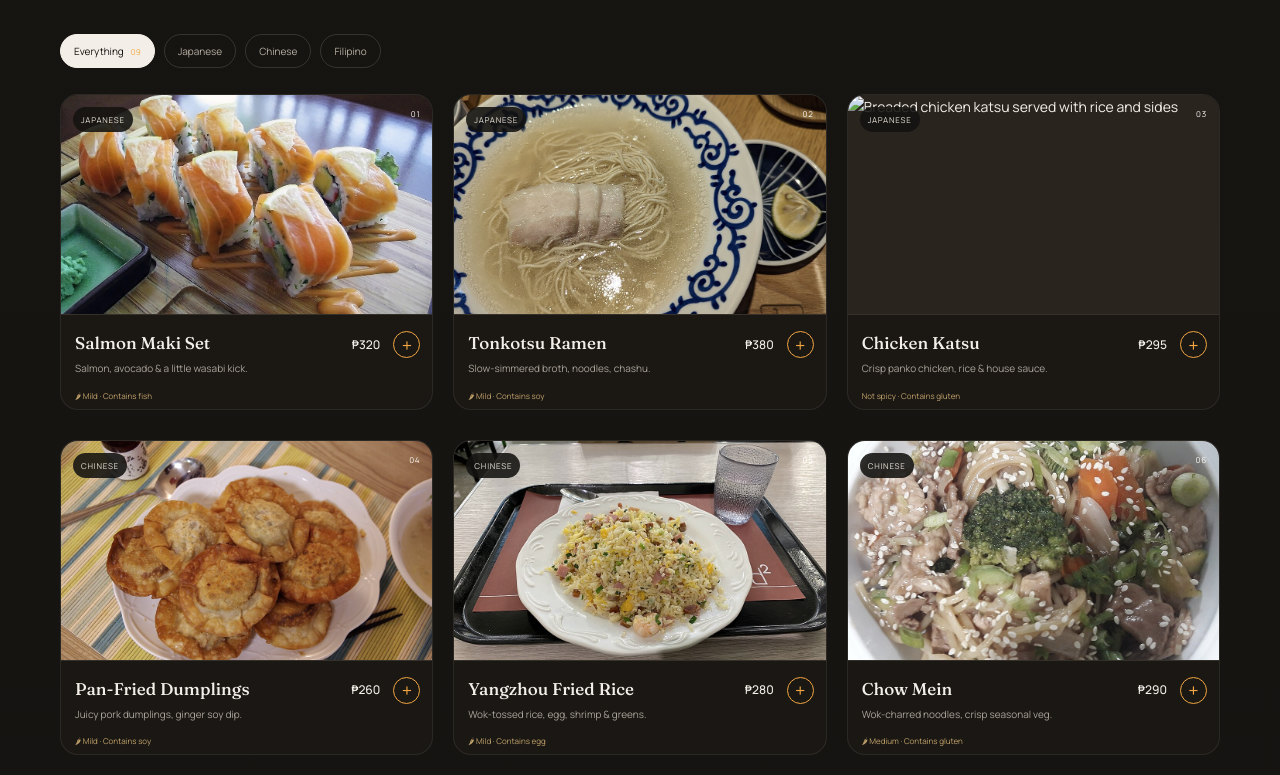
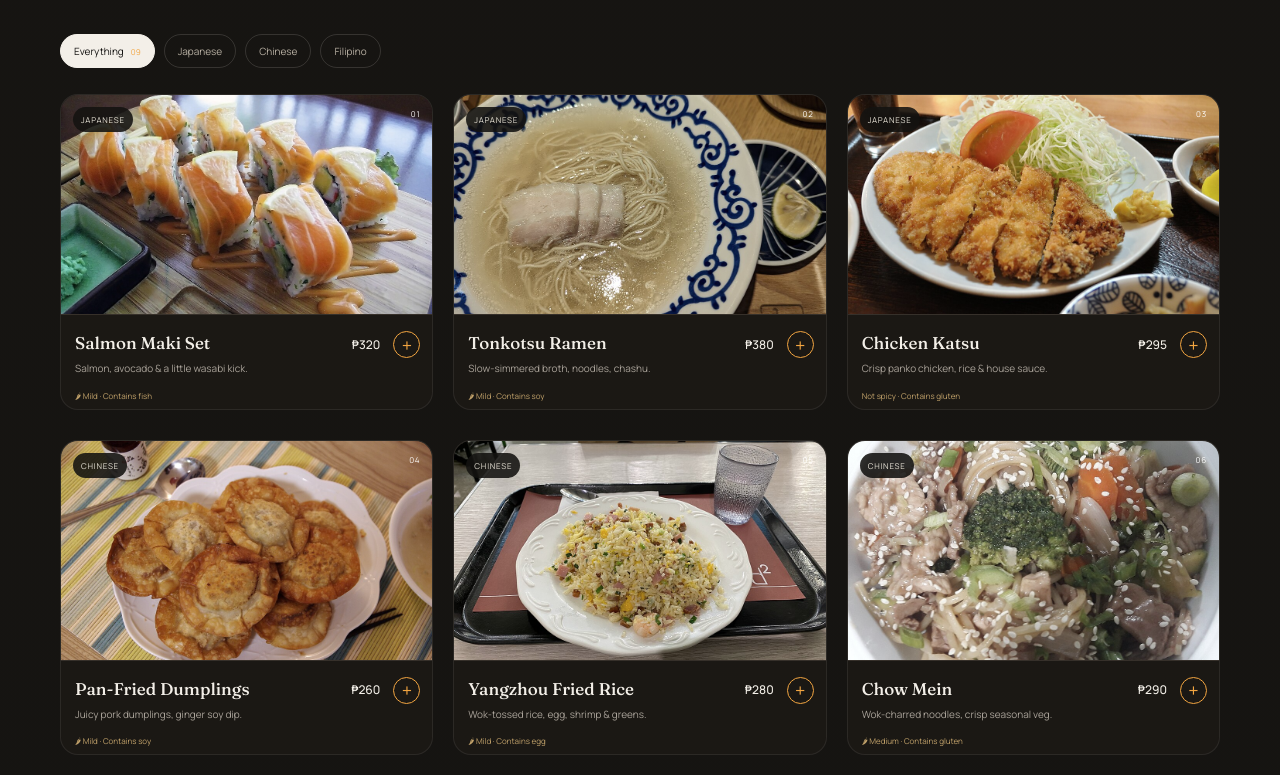
Before and after one commit to JOSHDEVCAFF/Lea-s-TableFinal, a plain HTML site: page index.html in a window 1280 px wide. Shown: the part 1705-2480 px from the top of the page. Drawn offline with Linux system fonts and the light colour scheme.

Commit message:
Update index.html

```diff
--- a/index.html
+++ b/index.html
@@ -72,7 +72,7 @@
       <div class="food-grid">
         <article class="food-card" data-cuisine="Japanese"><div class="food-image"><img src="salmon-maki.jpg" alt="Salmon-topped sushi rolls with rice and avocado"><span class="food-category">JAPANESE</span><span class="food-number">01</span></div><div class="food-info"><div><h3>Salmon Maki Set</h3><p>Salmon, avocado & a little wasabi kick.</p><span class="food-tags">🌶 Mild · Contains fish</span></div><div class="food-buy"><strong>₱320</strong><button class="add-button" type="button" data-add="Salmon Maki Set" data-price="320" aria-label="Add Salmon Maki Set to tray">+</button></div></div></article>
         <article class="food-card" data-cuisine="Japanese"><div class="food-image"><img src="tonkotsu-ramen.jpg" alt="Tonkotsu ramen with noodles and sliced pork"><span class="food-category">JAPANESE</span><span class="food-number">02</span></div><div class="food-info"><div><h3>Tonkotsu Ramen</h3><p>Slow-simmered broth, noodles, chashu.</p><span class="food-tags">🌶 Mild · Contains soy</span></div><div class="food-buy"><strong>₱380</strong><button class="add-button" type="button" data-add="Tonkotsu Ramen" data-price="380" aria-label="Add Tonkotsu Ramen to tray">+</button></div></div></article>
-        <article class="food-card" data-cuisine="Japanese"><div class="food-image"><img src=chicken-katsu.jpg" alt="Breaded chicken katsu served with rice and sides"><span class="food-category">JAPANESE</span><span class="food-number">03</span></div><div class="food-info"><div><h3>Chicken Katsu</h3><p>Crisp panko chicken, rice & house sauce.</p><span class="food-tags">Not spicy · Contains gluten</span></div><div class="food-buy"><strong>₱295</strong><button class="add-button" type="button" data-add="Chicken Katsu" data-price="295" aria-label="Add Chicken Katsu to tray">+</button></div></div></article>
+        <article class="food-card" data-cuisine="Japanese"><div class="food-image"><img src="chicken-katsu.jpg" alt="Breaded chicken katsu served with rice and sides"><span class="food-category">JAPANESE</span><span class="food-number">03</span></div><div class="food-info"><div><h3>Chicken Katsu</h3><p>Crisp panko chicken, rice & house sauce.</p><span class="food-tags">Not spicy · Contains gluten</span></div><div class="food-buy"><strong>₱295</strong><button class="add-button" type="button" data-add="Chicken Katsu" data-price="295" aria-label="Add Chicken Katsu to tray">+</button></div></div></article>
         <article class="food-card" data-cuisine="Chinese"><div class="food-image"><img src="pan-fried-dumplings.jpg" alt="Golden pan-fried dumplings with dipping sauce"><span class="food-category">CHINESE</span><span class="food-number">04</span></div><div class="food-info"><div><h3>Pan-Fried Dumplings</h3><p>Juicy pork dumplings, ginger soy dip.</p><span class="food-tags">🌶 Mild · Contains soy</span></div><div class="food-buy"><strong>₱260</strong><button class="add-button" type="button" data-add="Pan-Fried Dumplings" data-price="260" aria-label="Add Pan-Fried Dumplings to tray">+</button></div></div></article>
         <article class="food-card" data-cuisine="Chinese"><div class="food-image"><img src="yangzhou-fried-rice.jpg" alt="Yangzhou fried rice with egg, shrimp, and ham"><span class="food-category">CHINESE</span><span class="food-number">05</span></div><div class="food-info"><div><h3>Yangzhou Fried Rice</h3><p>Wok-tossed rice, egg, shrimp & greens.</p><span class="food-tags">🌶 Mild · Contains egg</span></div><div class="food-buy"><strong>₱280</strong><button class="add-button" type="button" data-add="Yangzhou Fried Rice" data-price="280" aria-label="Add Yangzhou Fried Rice to tray">+</button></div></div></article>
         <article class="food-card" data-cuisine="Chinese"><div class="food-image"><img src="chow-mein.jpg" alt="Chow mein noodles with vegetables and chicken"><span class="food-category">CHINESE</span><span class="food-number">06</span></div><div class="food-info"><div><h3>Chow Mein</h3><p>Wok-charred noodles, crisp seasonal veg.</p><span class="food-tags">🌶 Medium · Contains gluten</span></div><div class="food-buy"><strong>₱290</strong><button class="add-button" type="button" data-add="Chow Mein" data-price="290" aria-label="Add Chow Mein to tray">+</button></div></div></article>
```
